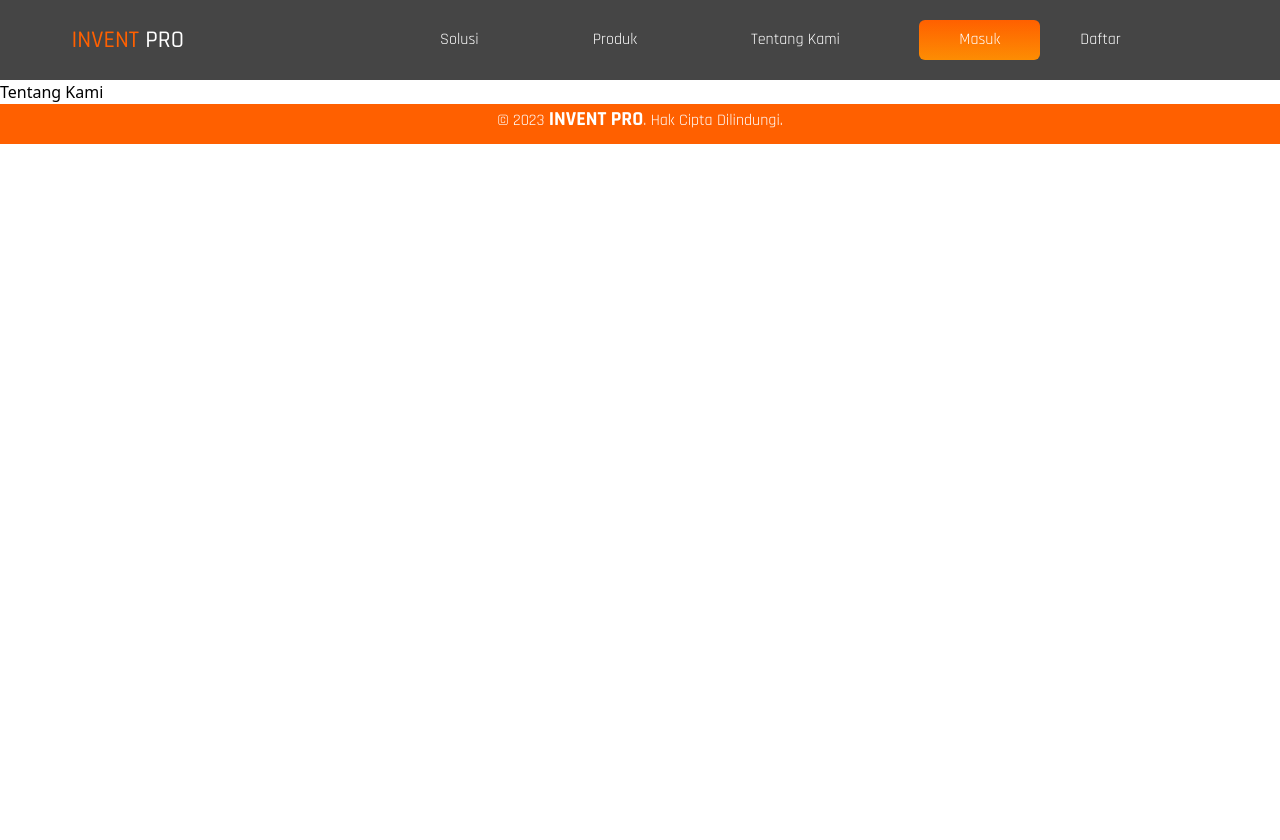
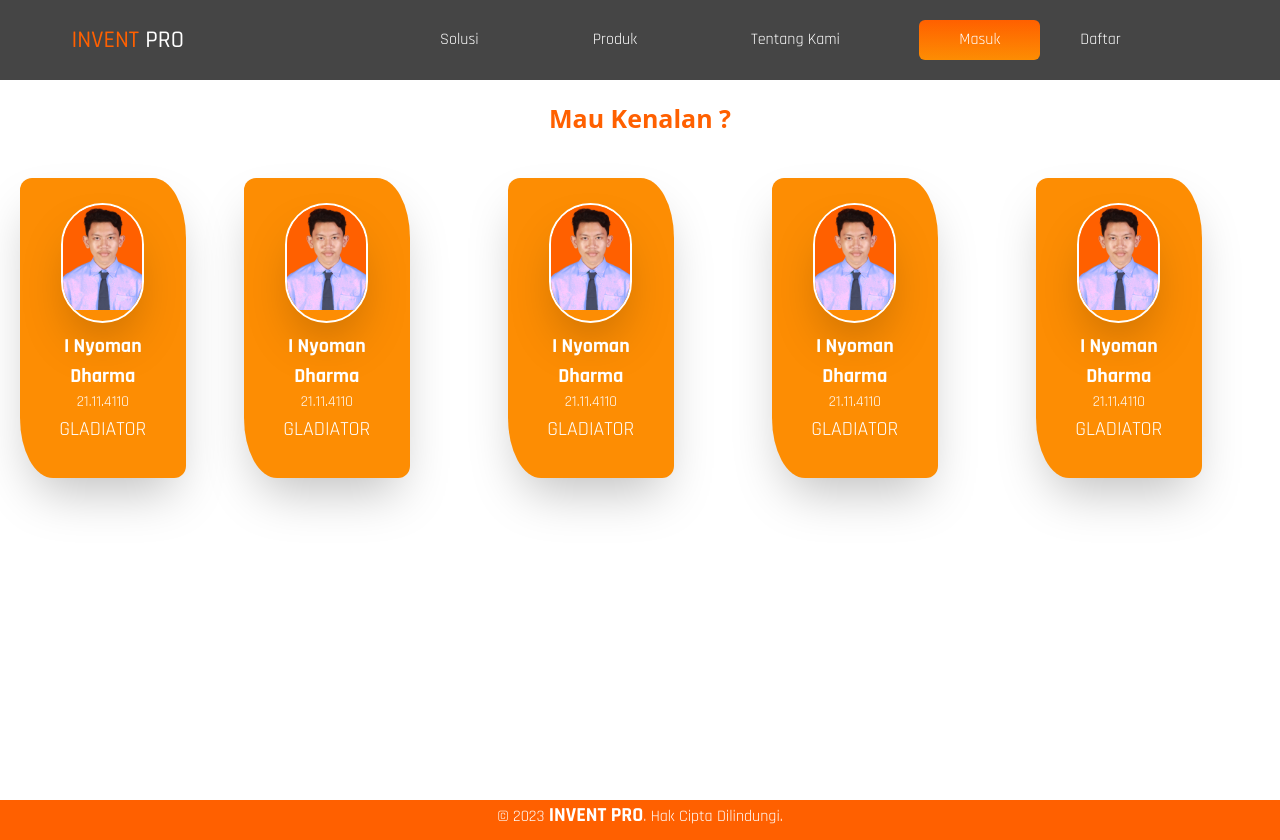
Before and after one commit to Marst313/InventoryManagement, a React (Vite) app: page /tentang in a window 1280 px wide. Before the commit the page ends 800 px from the top, so only its background shows below. Built offline with nearby package versions, Linux system fonts and the light colour scheme; a web font is replaced by a local one.

Commit message:
Nambahin isi content card di tentang kami

```diff
--- a/src/pages/TentangKami.jsx
+++ b/src/pages/TentangKami.jsx
@@ -1,10 +1,109 @@
-import React from 'react';
+import React from "react";
+import Nyoman from "../assets/images/Nyoman.png";
 
 const TentangKami = () => {
   return (
-    <div>
-      <h1>Tentang Kami</h1>
-    </div>
+    <section className="h-[90vh] w-full">
+      <div className="text-[25px] font-bold text-[#FF6000] text-center py-5">
+        <h1>Mau Kenalan ?</h1>
+      </div>
+      <div className="container h-[80vh] flex justify-center p-5">
+        <section>
+          <div className="w-[90%] h-[50%] shadow-2xl rounded-xl rounded-tr-[20%] rounded-bl-[20%] bg-[#FD8D03] flex-col flex items-center justify-center">
+            <div className="shadow-2xl border-2 border-white rounded-full h-[40%] w-[50%] overflow-hidden ">
+              <img className="object-cover" src={Nyoman} alt="" />
+            </div>
+            <div className="px-3 py-2 ">
+              <h1 className="text-center font-rajhdani font-bold text-white text-[20px]">
+                I Nyoman Dharma
+              </h1>
+              <p className="text-center font-rajhdani text-white text-[15px]">
+                21.11.4110
+              </p>
+              <p className="text-center font-rajhdani text-white text-[20px]">
+                GLADIATOR
+              </p>
+            </div>
+          </div>
+        </section>
+
+        <section className="px-10">
+          <div className="w-[90%] h-[50%] shadow-2xl rounded-xl rounded-tr-[20%] rounded-bl-[20%] bg-[#FD8D03] flex-col flex items-center justify-center">
+            <div className="shadow-2xl border-2 border-white rounded-full h-[40%] w-[50%] overflow-hidden ">
+              <img className="object-cover" src={Nyoman} alt="" />
+            </div>
+            <div className="px-3 py-2 ">
+              <h1 className="text-center font-rajhdani font-bold text-white text-[20px]">
+                I Nyoman Dharma
+              </h1>
+              <p className="text-center font-rajhdani text-white text-[15px]">
+                21.11.4110
+              </p>
+              <p className="text-center font-rajhdani text-white text-[20px]">
+                GLADIATOR
+              </p>
+            </div>
+          </div>
+        </section>
+
+        <section className="px-10">
+          <div className="w-[90%] h-[50%] shadow-2xl rounded-xl rounded-tr-[20%] rounded-bl-[20%] bg-[#FD8D03] flex-col flex items-center justify-center">
+            <div className="shadow-2xl border-2 border-white rounded-full h-[40%] w-[50%] overflow-hidden ">
+              <img className="object-cover" src={Nyoman} alt="" />
+            </div>
+            <div className="px-3 py-2 ">
+              <h1 className="text-center font-rajhdani font-bold text-white text-[20px]">
+                I Nyoman Dharma
+              </h1>
+              <p className="text-center font-rajhdani text-white text-[15px]">
+                21.11.4110
+              </p>
+              <p className="text-center font-rajhdani text-white text-[20px]">
+                GLADIATOR
+              </p>
+            </div>
+          </div>
+        </section>
+
+        <section className="px-10">
+          <div className="w-[90%] h-[50%] shadow-2xl rounded-xl rounded-tr-[20%] rounded-bl-[20%] bg-[#FD8D03] flex-col flex items-center justify-center">
+            <div className="shadow-2xl border-2 border-white rounded-full h-[40%] w-[50%] overflow-hidden ">
+              <img className="object-cover" src={Nyoman} alt="" />
+            </div>
+            <div className="px-3 py-2 ">
+              <h1 className="text-center font-rajhdani font-bold text-white text-[20px]">
+                I Nyoman Dharma
+              </h1>
+              <p className="text-center font-rajhdani text-white text-[15px]">
+                21.11.4110
+              </p>
+              <p className="text-center font-rajhdani text-white text-[20px]">
+                GLADIATOR
+              </p>
+            </div>
+          </div>
+        </section>
+
+        <section className="px-10">
+          <div className="w-[90%] h-[50%] shadow-2xl rounded-xl rounded-tr-[20%] rounded-bl-[20%] bg-[#FD8D03] flex-col flex items-center justify-center">
+            <div className="shadow-2xl border-2 border-white rounded-full h-[40%] w-[50%] overflow-hidden ">
+              <img className="object-cover" src={Nyoman} alt="" />
+            </div>
+            <div className="px-3 py-2 ">
+              <h1 className="text-center font-rajhdani font-bold text-white text-[20px]">
+                I Nyoman Dharma
+              </h1>
+              <p className="text-center font-rajhdani text-white text-[15px]">
+                21.11.4110
+              </p>
+              <p className="text-center font-rajhdani text-white text-[20px]">
+                GLADIATOR
+              </p>
+            </div>
+          </div>
+        </section>
+      </div>
+    </section>
   );
 };
 
```
Also changed, not shown: src/assets/images/Nyoman.png (renamed from src/assets/images/INyomanD-removebg-previewwithniceshirt-removebg-preview.png).
